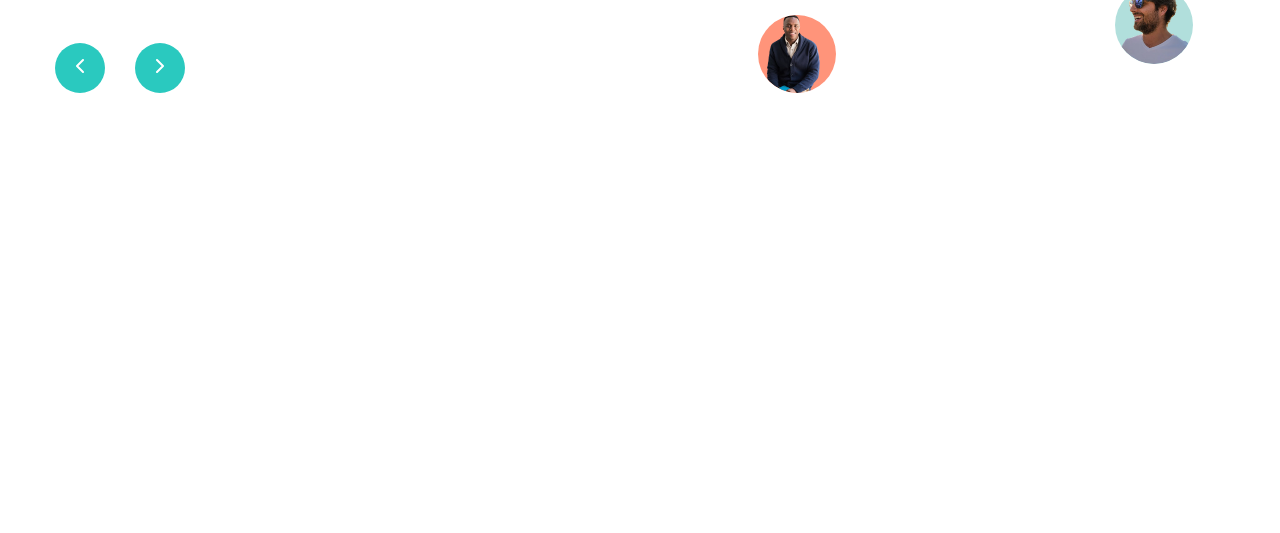
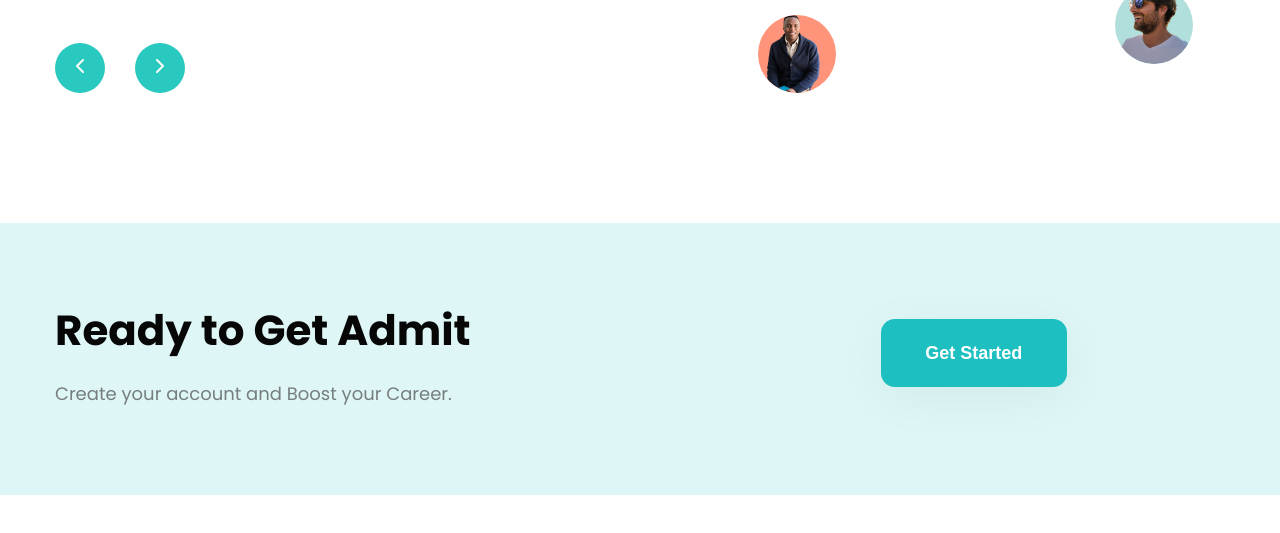
Before and after one commit to TranVuHoang/htmlcss-project-02b, a plain HTML site: page index.html in a window 1280 px wide. Shown: the part 3376-3909 px from the top of the page. Drawn offline with Linux system fonts and the light colour scheme.

Commit message:
Create Admit section

```diff
--- a/assets/css/style.css
+++ b/assets/css/style.css
@@ -680,3 +680,38 @@ li {
   bottom: 29px;
   right: 32px;
 }
+
+/*-------------------------------
+# Admit
+-------------------------------*/
+.admit {
+  margin-top: 100px;
+  padding: 76px 0 88px;
+  background: #def6f5;
+}
+
+.admit__body {
+  display: flex;
+}
+
+.admit__heading {
+  color: #070707;
+  font-size: 4.2rem;
+  font-weight: 700;
+  line-height: normal;
+}
+
+.admit__desc {
+  margin-top: 1.8rem;
+  color: #767e7e;
+  font-size: 1.8rem;
+  font-weight: 400;
+  line-height: normal;
+}
+
+.admit__btn {
+  margin-top: 20px;
+  margin-left: 410px;
+  border: none;
+  height: 68px;
+}
--- a/index.html
+++ b/index.html
@@ -558,16 +558,56 @@
                 </button>
               </div>
             </div>
-            <img src="./assets/images/feedback-avt1.png" alt="avt1" class="feedback__img feedback--avt1" />
-            <img src="./assets/images/feedback-avt2.png" alt="avt1" class="feedback__img feedback--avt2" />
-            <img src="./assets/images/feedback-avt3.png" alt="avt1" class="feedback__img feedback--avt3" />
-            <img src="./assets/images/feedback-avt4.png" alt="avt1" class="feedback__img feedback--avt4" />
-            <img src="./assets/images/feedback-avt5.png" alt="avt1" class="feedback__img feedback--avt5" />
-            <img src="./assets/images/feedback-avt6.png" alt="avt1" class="feedback__img feedback--avt6" />
-            </div>
+            <img
+              src="./assets/images/feedback-avt1.png"
+              alt="avt1"
+              class="feedback__img feedback--avt1"
+            />
+            <img
+              src="./assets/images/feedback-avt2.png"
+              alt="avt1"
+              class="feedback__img feedback--avt2"
+            />
+            <img
+              src="./assets/images/feedback-avt3.png"
+              alt="avt1"
+              class="feedback__img feedback--avt3"
+            />
+            <img
+              src="./assets/images/feedback-avt4.png"
+              alt="avt1"
+              class="feedback__img feedback--avt4"
+            />
+            <img
+              src="./assets/images/feedback-avt5.png"
+              alt="avt1"
+              class="feedback__img feedback--avt5"
+            />
+            <img
+              src="./assets/images/feedback-avt6.png"
+              alt="avt1"
+              class="feedback__img feedback--avt6"
+            />
+          </div>
         </div>
       </section>
       <!-- End Feedback section-->
+
+      <!-- Admit section -->
+      <section class="admit">
+        <div class="container">
+          <div class="admit__body">
+            <div class="admit__content">
+              <h2 class="admit__heading">Ready to Get Admit</h2>
+              <p class="admit__desc">
+                Create your account and Boost your Career.
+              </p>
+            </div>
+            <button class="btn admit__btn">Get Started</button>
+          </div>
+        </div>
+      </section>
+      <!-- End Admit section -->
     </main>
 
     <!-- Footer -->
```
